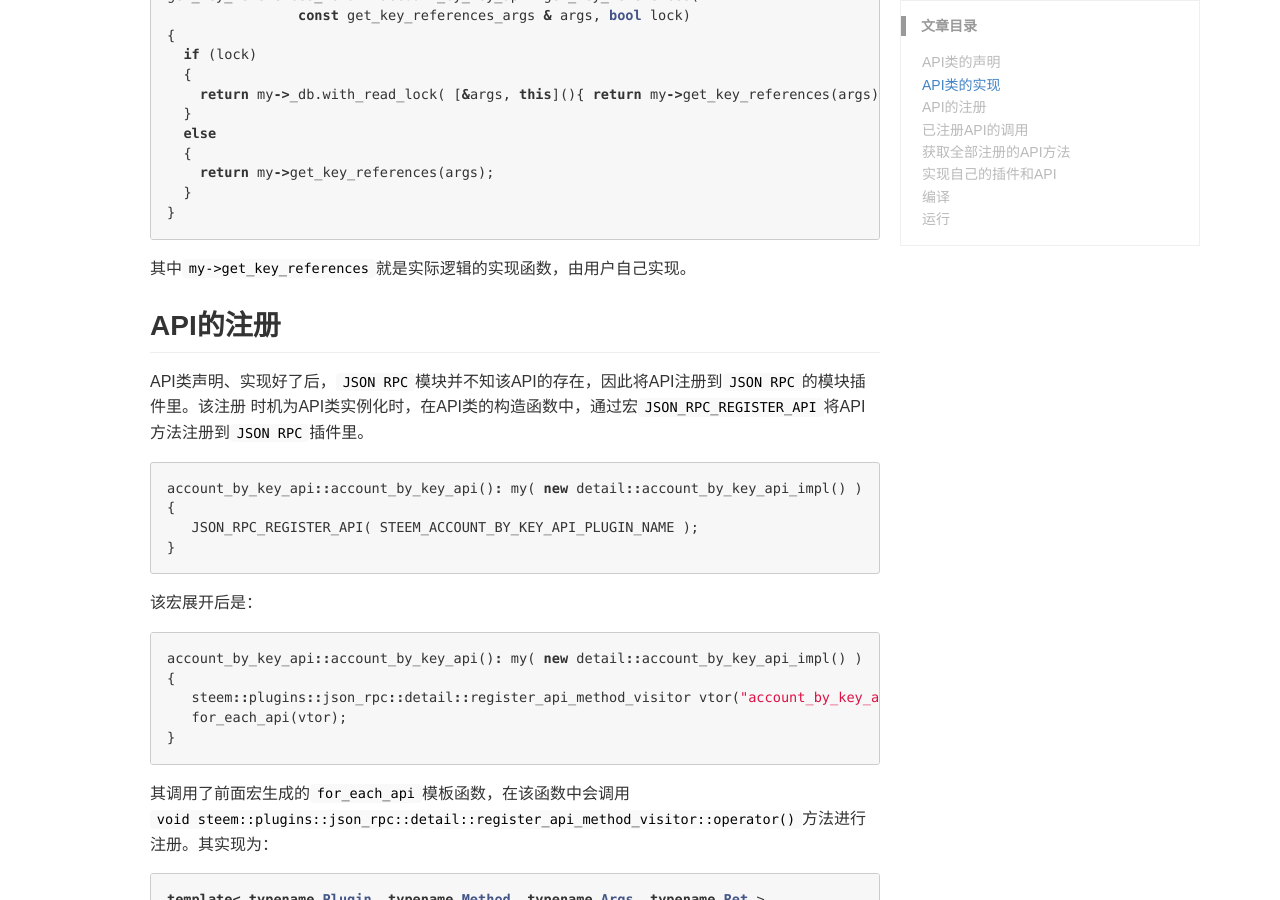
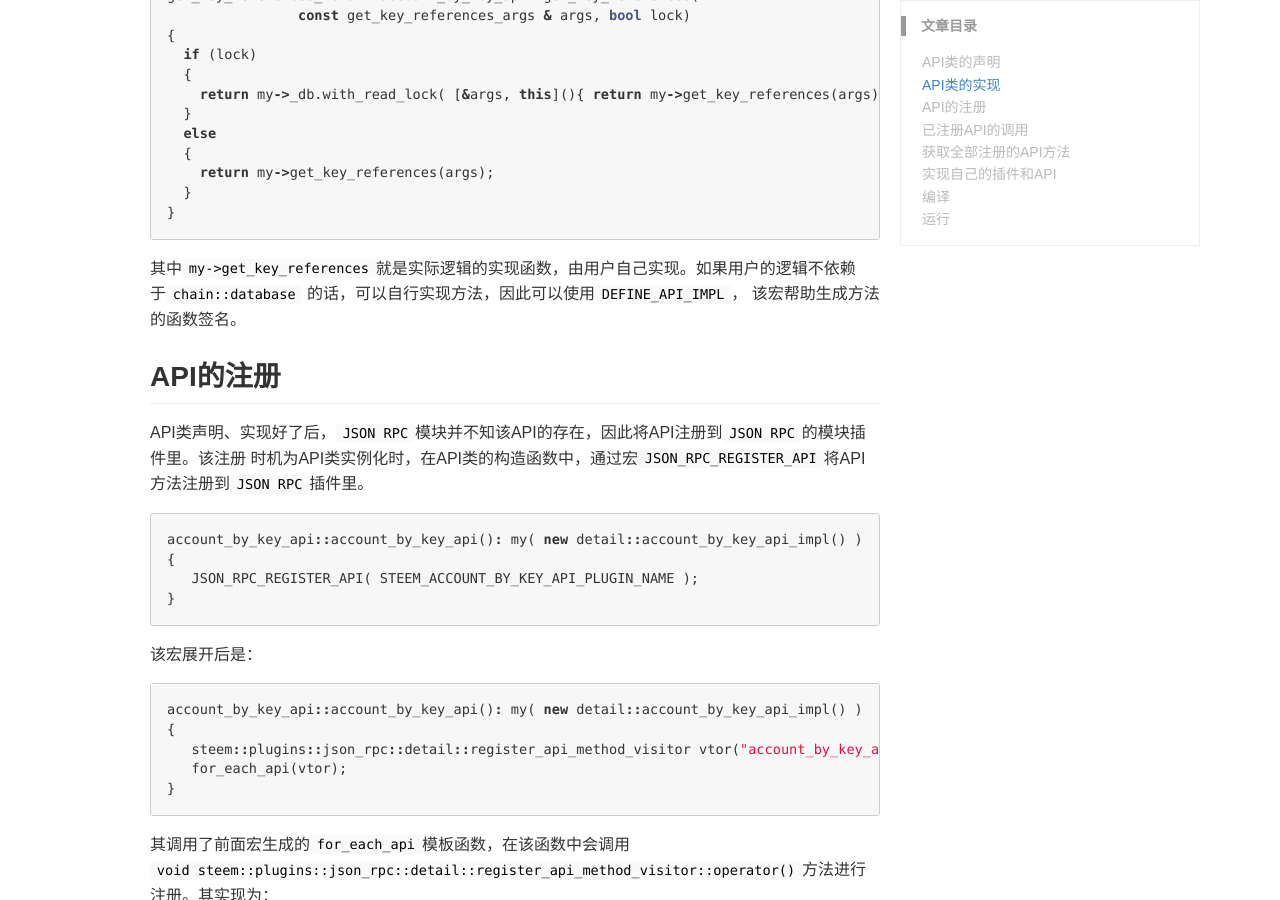
Before and after one commit to lrita/lrita.github.io, a Jekyll site: the page built from _posts/2018-03-07-steemd-source-1.md, in a window 1280 px wide and 900 px high, scrolled down 4370 px. Built offline with Jekyll 4.4.1, drawn with Linux system fonts in a browser that asks for light colours; comment, search, counter and statistics services are not loaded.

Commit message:
update 2018-03-07-steemd-source-1.md

````diff
--- a/_posts/2018-03-07-steemd-source-1.md
+++ b/_posts/2018-03-07-steemd-source-1.md
@@ -207,7 +207,9 @@ get_key_references_return account_by_key_api::get_key_references(
   }
 }
 ```
-其中`my->get_key_references`就是实际逻辑的实现函数，由用户自己实现。
+其中`my->get_key_references`就是实际逻辑的实现函数，由用户自己实现。如果用户的逻辑不依赖于`chain::database`
+的话，可以自行实现方法，因此可以使用[`DEFINE_API_IMPL`](https://github.com/steemit/steem/blob/42e2d95ec09d1695ec1b392d47a2e44612815cf0/libraries/plugins/json_rpc/include/steem/plugins/json_rpc/utility.hpp#L42-L43)，
+该宏帮助生成方法的函数签名。
 
 ## API的注册
 API类声明、实现好了后，`JSON RPC`模块并不知该API的存在，因此将API注册到`JSON RPC`的模块插件里。该注册
````
